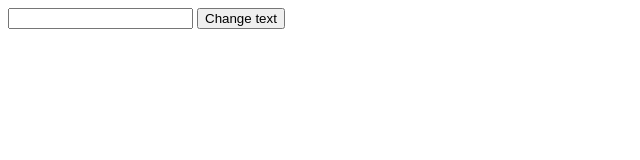
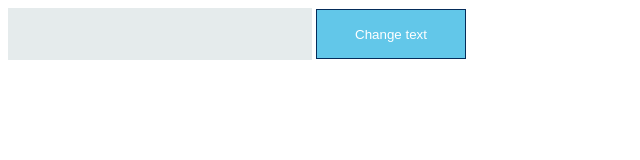
Before and after one commit to AleAush/DavidTZ, a plain HTML site: page index.html in a window 1280 px wide. Shown: the whole page, without its empty margins (0-640 px from the left). Drawn offline with Linux system fonts and the light colour scheme.

Commit message:
added styles
added styles

```diff
--- a/index.html
+++ b/index.html
@@ -5,14 +5,15 @@
     <meta charset="UTF-8">
     <meta http-equiv="X-UA-Compatible" content="IE=edge">
     <meta name="viewport" content="width=device-width, initial-scale=1.0">
+    <link rel = "stylesheet" type = "text/css" href = "style.css">
     <title>ТЗ</title>
 
 </head>
 
 <body>
     <form>
-        <input type="text" id="myInput" value="">
-        <button type="button" id="btn" onclick="myFunction()">Change text</button>
+        <input  class="input" type="text" id="myInput" value="">
+        <button class="input-button" type="button" onclick="myFunction()">Change text</button>
     </form>
 
     <script src="script.js"></script>
--- /dev/null
+++ b/style.css
@@ -0,0 +1,26 @@
+.input-button {
+    width: 150px;
+    height: 50px;
+    border: 1px solid #042c5a;
+    box-sizing: border-box;
+    text-align: center;
+    background: rgb(98, 199, 233);
+    color: white;
+    transition: all 2s;
+}
+
+.input-button:hover {
+    color: black;
+    background: lightgreen;
+    outline: 1px solid;
+    transform: scale(1.05);
+}
+
+.input {
+    width: 300px;
+    height: 50px;
+    border: none;
+    background: rgb(229, 235, 236);
+    color: rgb(14, 13, 13);
+
+}
```
